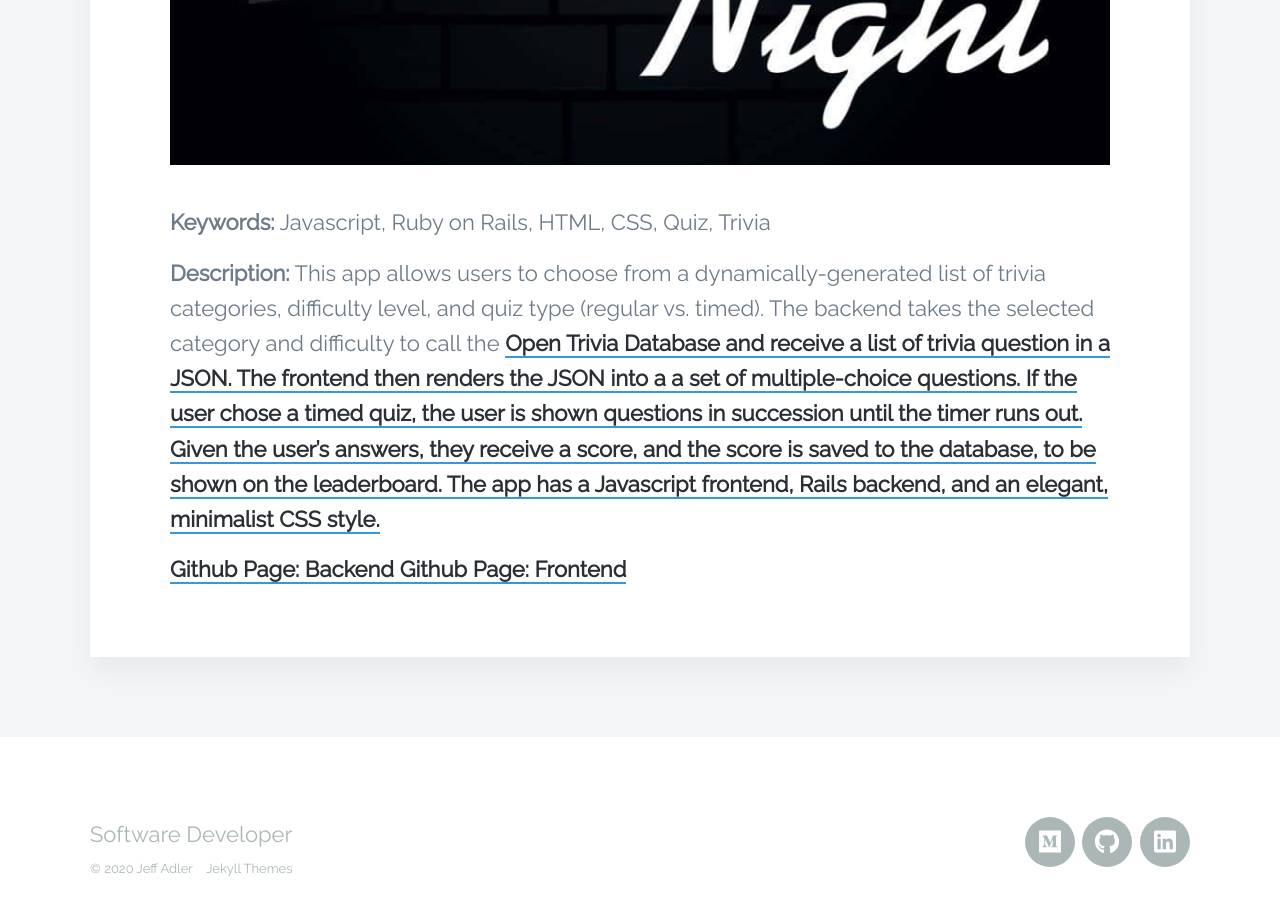
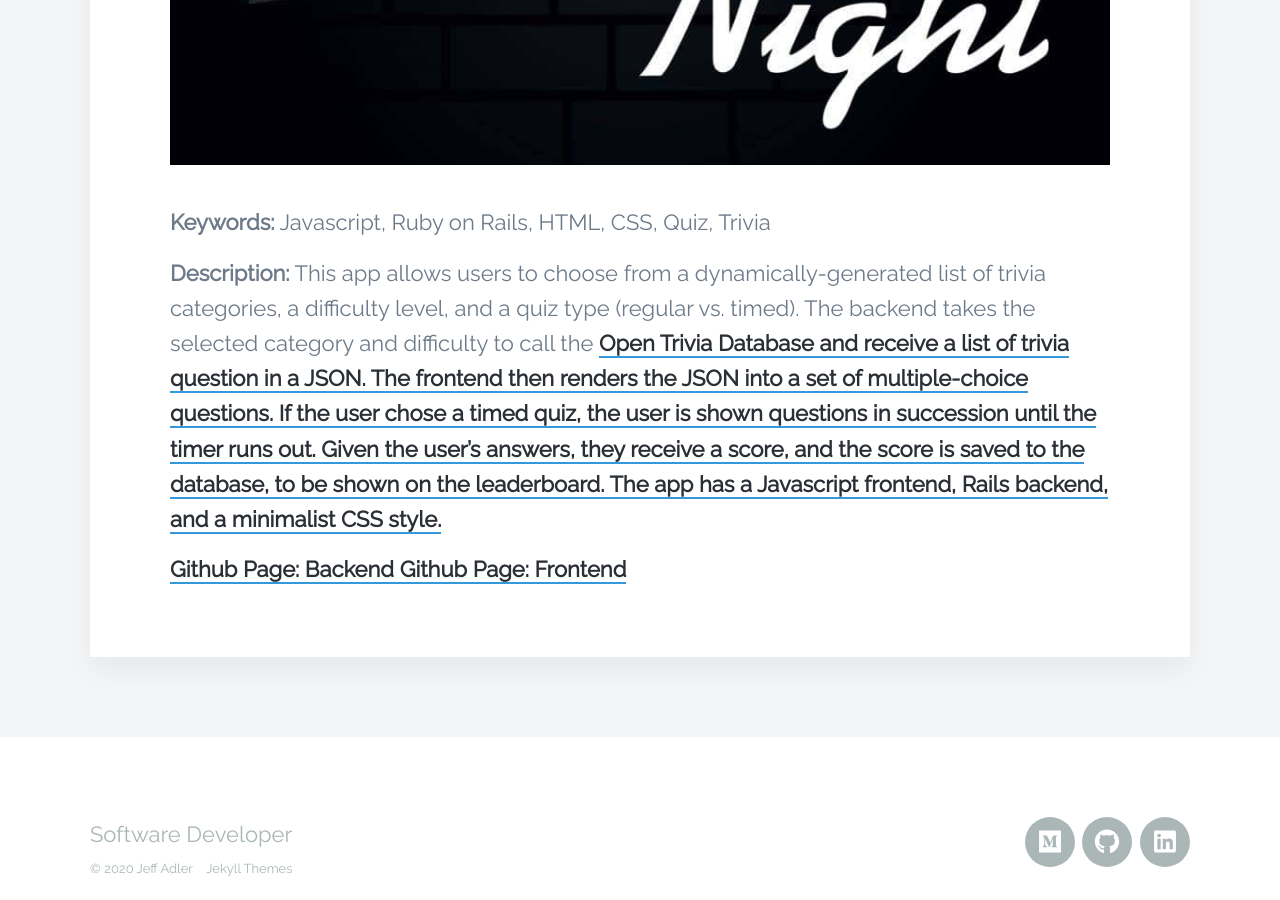
Before and after one commit to Jeff-Adler/Jeff-Adler.github.io, a Jekyll site: the page built from _projects/2020-08-25-speedtrivia.md, in a window 1280 px wide and 900 px high, scrolled down 966 px. Built offline with Jekyll 4.4.1, drawn with Linux system fonts in a browser that asks for light colours; nearby versions of some CDN libraries.

Commit message:
fixed typos

```diff
--- a/_projects/2020-08-25-speedtrivia.md
+++ b/_projects/2020-08-25-speedtrivia.md
@@ -10,7 +10,7 @@ featured_image: '/images/demo/trivia-friends.jpg'
 
 <strong>Keywords:</strong> Javascript, Ruby on Rails, HTML, CSS, Quiz, Trivia
 
-<strong>Description:</strong> This app allows users to choose from a dynamically-generated list of trivia categories, difficulty level, and quiz type (regular vs. timed). The backend takes the selected category and difficulty to call the <a href= "https://opentdb.com/">Open Trivia Database<a> and receive a list of trivia question in a JSON. The frontend then renders the JSON into a a set of multiple-choice questions. If the user chose a timed quiz, the user is shown questions in succession until the timer runs out. Given the user's answers, they receive a score, and the score is saved to the database, to be shown on the leaderboard. The app has a Javascript frontend, Rails backend, and an elegant, minimalist CSS style.
+<strong>Description:</strong> This app allows users to choose from a dynamically-generated list of trivia categories, a difficulty level, and a quiz type (regular vs. timed). The backend takes the selected category and difficulty to call the <a href= "https://opentdb.com/">Open Trivia Database<a> and receive a list of trivia question in a JSON. The frontend then renders the JSON into a set of multiple-choice questions. If the user chose a timed quiz, the user is shown questions in succession until the timer runs out. Given the user's answers, they receive a score, and the score is saved to the database, to be shown on the leaderboard. The app has a Javascript frontend, Rails backend, and a minimalist CSS style.
 
 <a href= "https://github.com/Jeff-Adler/mod-3-project-backend">Github Page: Backend<a>
 <a href= "https://github.com/Jeff-Adler/mod-3-project-trivia-app">Github Page: Frontend<a>
```
